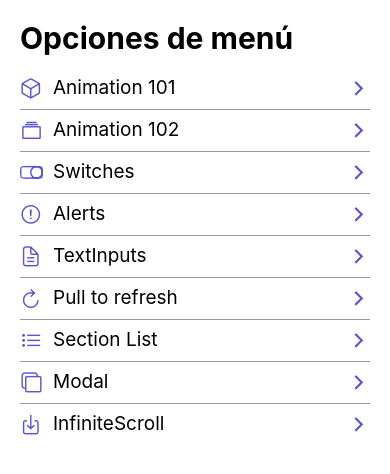
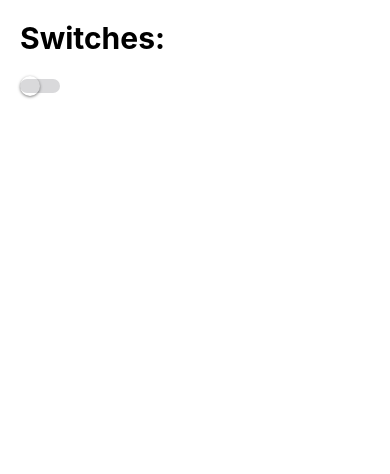
Before and after one commit to krishee107/ReactNative-Components, a React Native app: screen /SwitchScreen in a window 390 px wide. Shown: the top 474 px of the page. Built offline with nearby package versions, Linux system fonts and the light colour scheme.

Commit message:
Switches screen y componente para reutilizar title

```diff
--- /dev/null
+++ b/src/components/HeaderTitle.tsx
@@ -0,0 +1,19 @@
+import React from 'react'
+import { Text, View } from 'react-native';
+import { styles } from '../theme/appTheme';
+import { useSafeAreaInsets } from 'react-native-safe-area-context';
+
+interface Props {
+    title: string;
+}
+export const HeaderTitle = ({ title }: Props) => {
+
+    const { top } = useSafeAreaInsets();
+
+    return (
+
+        <View style={{ marginTop: top + 20, marginBottom: 20 }}>
+            <Text style={styles.title}>{title}</Text>
+        </View>
+    )
+}
--- a/src/data/menuItems.tsx
+++ b/src/data/menuItems.tsx
@@ -0,0 +1,49 @@
+import { MenuItem } from '../interfaces/appInterfaces';
+
+export const menuItems: MenuItem[] = [
+    {
+        name: 'Animation 101',
+        icon: 'cube-outline',
+        component: 'Animation101Screen'
+    },
+    {
+        name: 'Animation 102',
+        icon: 'albums-outline',
+        component: 'Animation102Screen'
+    },
+    {
+        name: 'Switches',
+        icon: 'toggle-outline',
+        component: 'SwitchScreen'
+    },
+    {
+        name: 'Alerts',
+        icon: 'alert-circle-outline',
+        component: 'AlertScreen'
+    },
+    {
+        name: 'TextInputs',
+        icon: 'document-text-outline',
+        component: 'TextInputScreen'
+    },
+    {
+        name: 'Pull to refresh',
+        icon: 'refresh-outline',
+        component: 'PullToRefreshScreen'
+    },
+    {
+        name: 'Section List',
+        icon: 'list-outline',
+        component: 'CustomSectionListScreen'
+    },
+    {
+        name: 'Modal',
+        icon: 'copy-outline',
+        component: 'ModalScreen'
+    },
+    {
+        name: 'InfiniteScroll',
+        icon: 'download-outline',
+        component: 'InfiniteScrollScreen'
+    },
+]
--- a/src/navigator/Navigator.tsx
+++ b/src/navigator/Navigator.tsx
@@ -2,6 +2,7 @@
 import { HomeScreen } from '../screens/HomeScreen';
 import { Animation101Screen } from '../screens/Animation101Screen';
 import { Animation102Screen } from '../screens/Animation102Screen';
+import { SwitchScreen } from '../screens/SwitchScreen';
 
 const Stack = createStackNavigator();
 
@@ -20,6 +21,7 @@
             <Stack.Screen name="HomeScreen" component={HomeScreen} />
             <Stack.Screen name="Animation101Screen" component={Animation101Screen} />
             <Stack.Screen name="Animation102Screen" component={Animation102Screen} />
+            <Stack.Screen name="SwitchScreen" component={SwitchScreen} />
         </Stack.Navigator>
     );
 }
--- a/src/screens/HomeScreen.tsx
+++ b/src/screens/HomeScreen.tsx
@@ -3,75 +3,20 @@
 import React from 'react'
 import { Text, View } from 'react-native'
 import { FlatList } from 'react-native-gesture-handler';
-import Icon from 'react-native-vector-icons/Ionicons';
 import { styles } from '../theme/appTheme';
 import { useSafeAreaInsets } from 'react-native-safe-area-context';
-import { MenuItem } from '../interfaces/appInterfaces';
 import { FlatListMenuItem } from '../components/FlatListMenuItem';
+import { menuItems } from '../data/menuItems';
+import { HeaderTitle } from '../components/HeaderTitle';
 
 
 
-export const menuItems: MenuItem[] = [
-    {
-        name: 'Animation 101',
-        icon: 'cube-outline',
-        component: 'Animation101Screen'
-    },
-    {
-        name: 'Animation 102',
-        icon: 'albums-outline',
-        component: 'Animation102Screen'
-    },
-    {
-        name: 'Switches',
-        icon: 'toggle-outline',
-        component: 'SwitchScreen'
-    },
-    {
-        name: 'Alerts',
-        icon: 'alert-circle-outline',
-        component: 'AlertScreen'
-    },
-    {
-        name: 'TextInputs',
-        icon: 'document-text-outline',
-        component: 'TextInputScreen'
-    },
-    {
-        name: 'Pull to refresh',
-        icon: 'refresh-outline',
-        component: 'PullToRefreshScreen'
-    },
-    {
-        name: 'Section List',
-        icon: 'list-outline',
-        component: 'CustomSectionListScreen'
-    },
-    {
-        name: 'Modal',
-        icon: 'copy-outline',
-        component: 'ModalScreen'
-    },
-    {
-        name: 'InfiniteScroll',
-        icon: 'download-outline',
-        component: 'InfiniteScrollScreen'
-    },
-]
 
 
 
 export const HomeScreen = () => {
 
-    const { top } = useSafeAreaInsets();
 
-    const renderListHeader = () => {
-        return (
-            <View style={{ marginTop: top + 20, marginBottom: 20 }}>
-                <Text style={styles.title}>Opciones de menú</Text>
-            </View>
-        )
-    }
     const itemSeparator = () => {
         return (
             <View
@@ -90,7 +35,7 @@
                 data={menuItems} // Array of data to render
                 renderItem={({ item }) => <FlatListMenuItem menuItem={item} />}// Function to render each item
                 keyExtractor={(item) => item.name}// Function to generate a unique key for each item
-                ListHeaderComponent={() => renderListHeader()} // Function to render a header
+                ListHeaderComponent={() => <HeaderTitle title="Opciones del menú:" />} // Function to render a header
                 ItemSeparatorComponent={itemSeparator} // Function to render a separator
             />
 
--- /dev/null
+++ b/src/screens/SwitchScreen.tsx
@@ -0,0 +1,28 @@
+import React, { useState } from 'react'
+import { Platform, Switch, View } from 'react-native'
+import { HeaderTitle } from '../components/HeaderTitle';
+
+export const SwitchScreen = () => {
+    const [isEnabled, setIsEnabled] = useState(false);
+    const toggleSwitch = () => setIsEnabled(!isEnabled);
+
+    return (
+        <View
+            style={{
+                marginHorizontal: 20
+            }}
+        >
+            <HeaderTitle title="Switches:" />
+            <Switch
+                trackColor={{ false: "#d9d9db", true: "#5856D6" }} // Color of the switch track
+                thumbColor={
+                    Platform.OS === "android" ? "#5856D6" : "" // Color of the switch thumb
+                } // Only for Android devices, it is the color of the switch
+                //ios_backgroundColor="#3e3e3e" // Only for iOS devices, it is the color of the background of the switch
+                onValueChange={toggleSwitch} // Function to execute when the switch is pressed
+                value={isEnabled} // Boolean value to determine if the switch is on or off
+            />
+
+        </View>
+    )
+}
```
